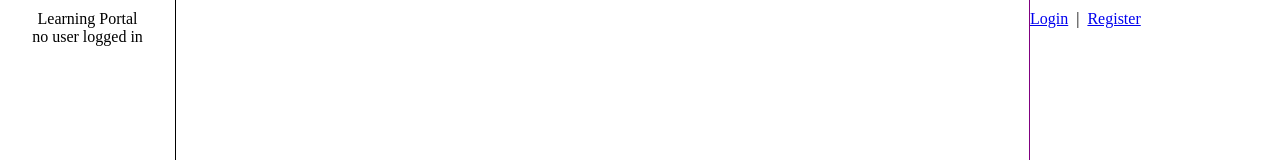
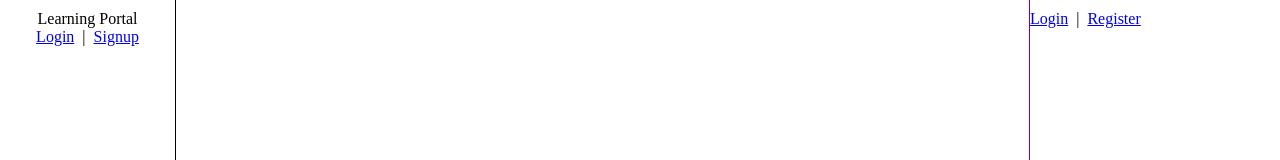
Before and after one commit to arghmatey/learning-portal, a React (Create React App) app: page / in a window 1280 px wide. Shown: the top 160 px of the page. Built offline with nearby package versions, Linux system fonts and the light colour scheme; a web font is replaced by a local one.

Commit message:
Add logout

```diff
--- a/src/components/NavBar/NavBar.jsx
+++ b/src/components/NavBar/NavBar.jsx
@@ -10,10 +10,13 @@ const NavBar = (props) => {
             <Link to=''><div className="temp-wrapper"><img alt="X" className="nav-icon" src="./icons/progress.png" /></div></Link>
             <Link to=''><div className="temp-wrapper"><img alt="X" className="nav-icon" src="./icons/message.png" /></div></Link>
             <Link to=''><div className="temp-wrapper"><img alt="X" className="nav-icon" src="./icons/logout.png" /></div></Link>
+            <Link to='' onClick={props.handleLogout} className="neon-nav">Logout</Link>
         </div>
         :
         <div>
-            no user logged in
+            <Link to='/login' className="neon-nav">Login</Link>
+            &nbsp;&nbsp;|&nbsp;&nbsp;
+            <Link to='/signup' className="neon-nav">Signup</Link>
         </div>;
 
     return (
```
